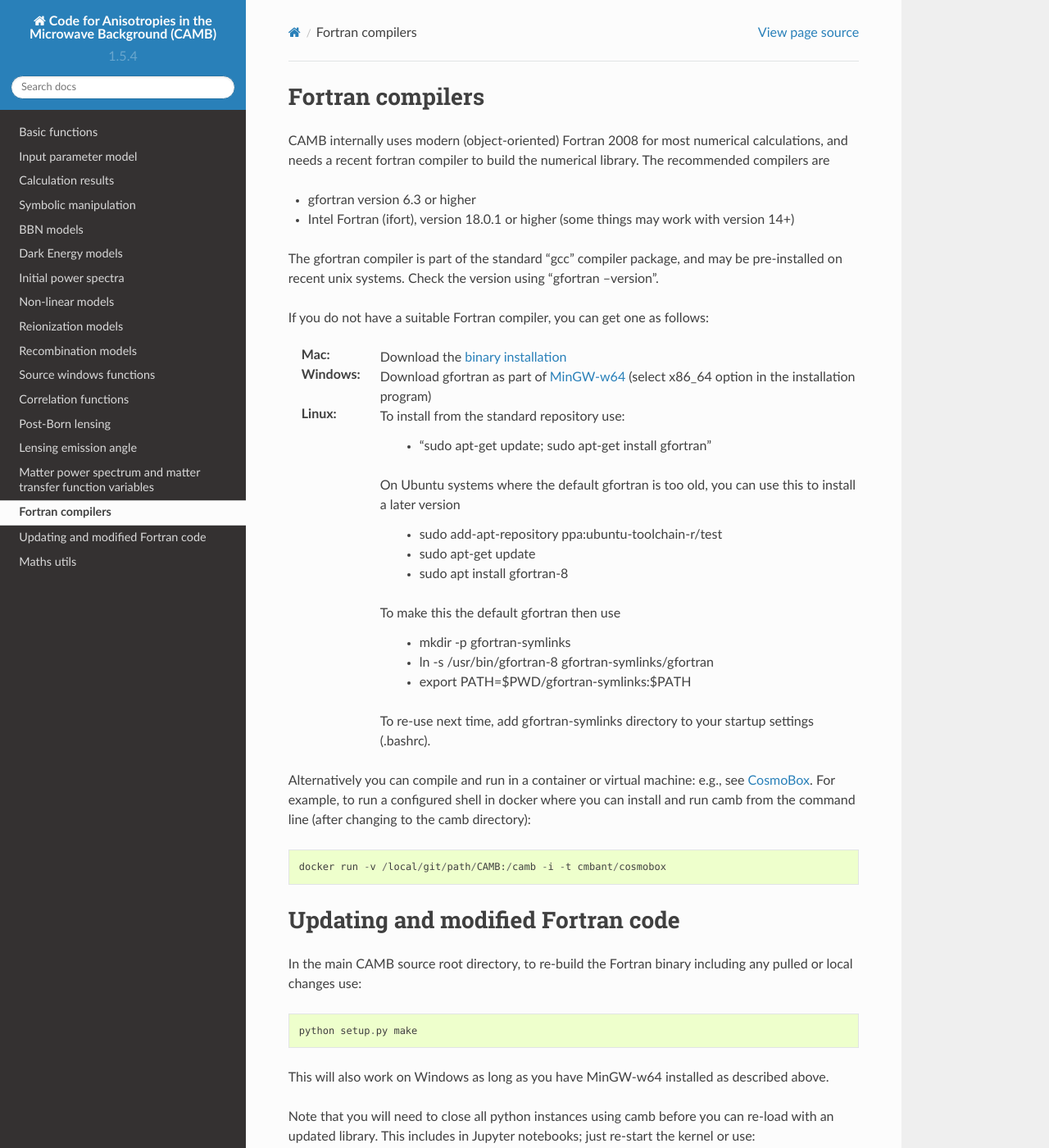
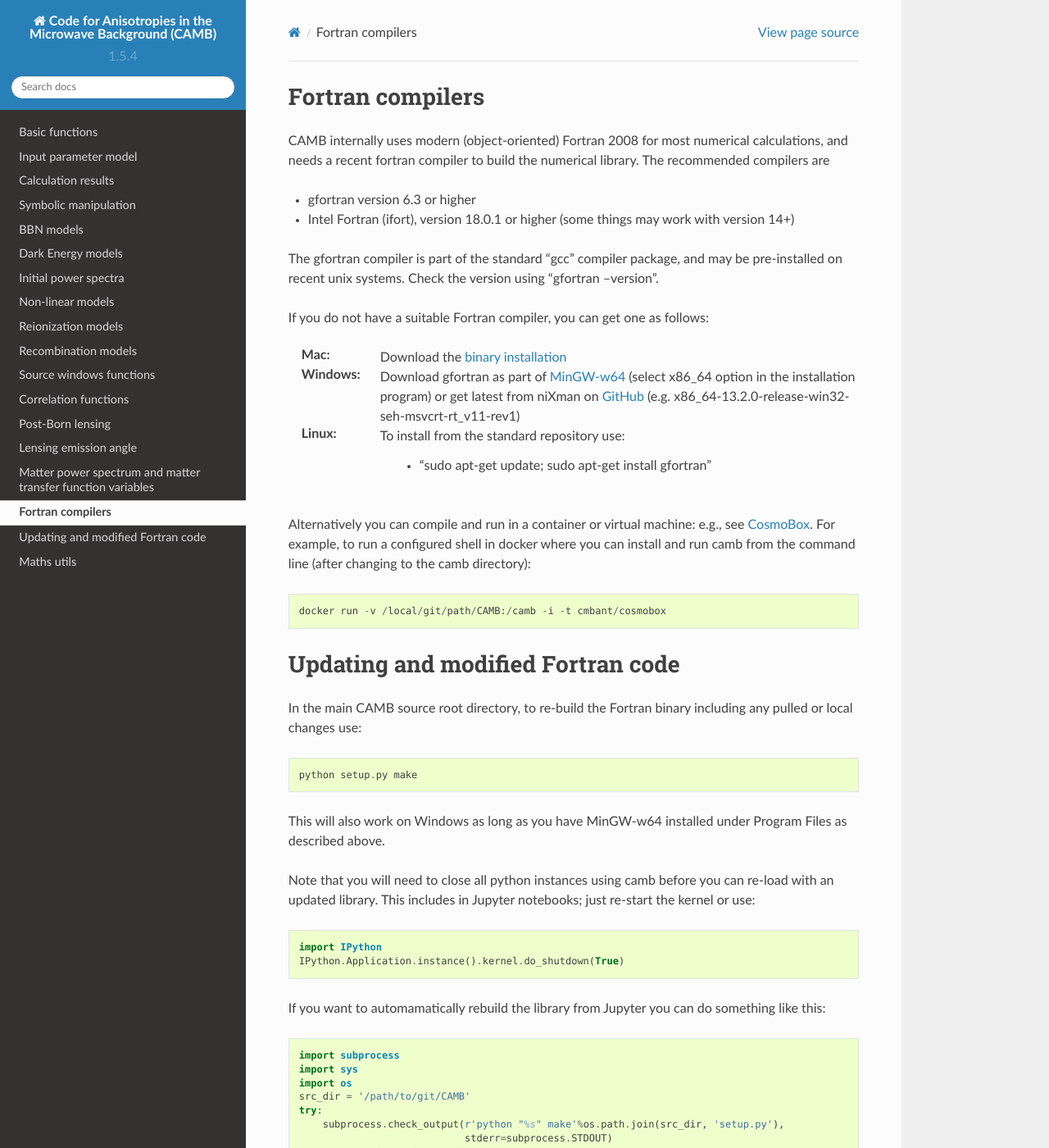
Before and after one commit to cmbant/CAMB, a Sphinx documentation site: the page built from docs/source/fortran_compilers.rst, in a window 1280 px wide and 1400 px high. Shown: the whole window at 82% size. Built offline with Sphinx 7.4.7 and the Read the Docs theme 2.0.0, drawn with Linux system fonts in a browser that asks for light colours.

Commit message:
update win gfortran info

```diff
--- a/docs/source/fortran_compilers.rst
+++ b/docs/source/fortran_compilers.rst
@@ -18,24 +18,11 @@ If you do not have a suitable Fortran compiler, you can get one as follows:
     Download the `binary installation <https://gcc.gnu.org/wiki/GFortranBinaries>`_
 :Windows:
     Download gfortran as part of `MinGW-w64 <https://sourceforge.net/projects/mingw-w64/files>`_ (select x86_64 option in the installation program)
+    or get latest from niXman on `GitHub <https://github.com/niXman/mingw-builds-binaries/releases>`_ (e.g. x86_64-13.2.0-release-win32-seh-msvcrt-rt_v11-rev1)
 :Linux:
     To install from the standard repository use:
 
      - "sudo apt-get update; sudo apt-get install gfortran"
-
-    On Ubuntu systems where the default gfortran is too old, you can use this to install a later version
-
-     - sudo add-apt-repository ppa:ubuntu-toolchain-r/test
-     - sudo apt-get update
-     - sudo apt install gfortran-8
-
-    To make this the default gfortran then use
-
-     - mkdir -p gfortran-symlinks
-     - ln -s /usr/bin/gfortran-8 gfortran-symlinks/gfortran
-     - export PATH=$PWD/gfortran-symlinks:$PATH
-
-    To re-use next time, add gfortran-symlinks directory to your startup settings (.bashrc).
 
 Alternatively you can compile and run in a container or virtual machine: e.g., see `CosmoBox <https://cosmologist.info/CosmoBox>`_.
 For example, to run a configured shell in docker where you can install and run camb from the command line (after changing to the camb directory)::
@@ -50,7 +37,7 @@ pulled or local changes use::
 
     python setup.py make
 
-This will also work on Windows as long as you have MinGW-w64 installed as described above.
+This will also work on Windows as long as you have MinGW-w64 installed under Program Files as described above.
 
 Note that you will need to close all python instances using camb before you can re-load with an updated library.
 This includes in Jupyter notebooks; just re-start the kernel or use::
```
